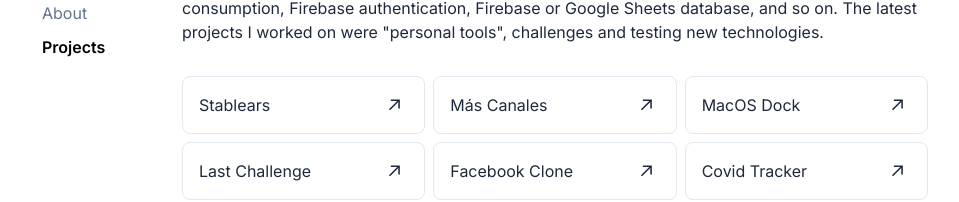
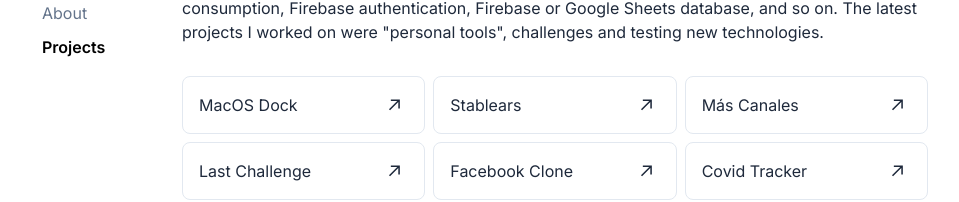
Before and after one commit to imanolortega/imanolortega.dev, a Next.js app: page /projects in a window 1280 px wide. Shown: the part 252-454 px from the top of the page, without its empty margins (160-1119 px from the left). Built offline with nearby package versions, Linux system fonts and the light colour scheme.

Commit message:
Add Speed Insights component

```diff
--- a/package.json
+++ b/package.json
@@ -11,9 +11,9 @@
   },
   "dependencies": {
     "@types/node": "18.15.11",
-    "@types/react": "18.0.37",
     "@types/react-dom": "18.0.11",
     "@vercel/analytics": "^0.1.11",
+    "@vercel/speed-insights": "^1.0.10",
     "autoprefixer": "10.4.14",
     "clsx": "^1.2.1",
     "eslint-config-next": "13.3.0",
@@ -26,6 +26,7 @@
     "typescript": "5.0.4"
   },
   "devDependencies": {
+    "@types/react": "18.2.55",
     "@typescript-eslint/eslint-plugin": "^5.59.0",
     "@typescript-eslint/parser": "^5.59.0",
     "eslint": "^8.38.0",
--- a/src/app/layout.tsx
+++ b/src/app/layout.tsx
@@ -1,6 +1,7 @@
 import './globals.css'
 import { description, siteUrl, title } from '@/utils/info'
 import { Metadata } from 'next'
+import { SpeedInsights } from '@vercel/speed-insights/next'
 import GoogleAnalytics from '@/components/google-analytics'
 import MainLayout from '@/components/main-layout'
 
@@ -58,6 +59,7 @@
         />
       </head>
       <GoogleAnalytics />
+      <SpeedInsights />
       <body className="antialiased max-w-4xl mb-40 flex flex-col md:flex-row mx-4 mt-8 md:mt-20 lg:mt-32 lg:mx-auto">
         <MainLayout>{children}</MainLayout>
       </body>
--- a/src/utils/info.tsx
+++ b/src/utils/info.tsx
@@ -85,16 +85,16 @@
 
 export const projectsList = [
   {
+    title: 'MacOS Dock',
+    link: 'https://mac-dock.vercel.app/',
+  },
+  {
     title: 'Stablears',
     link: 'https://stablears.vercel.app',
   },
   {
     title: 'Más Canales',
     link: 'https://mascanales.net/',
-  },
-  {
-    title: 'MacOS Dock',
-    link: 'https://mac-dock.vercel.app/',
   },
   {
     title: 'Last Challenge',
```
Also changed, not shown: 1 other file (tests, documents, lock files or other folders).
